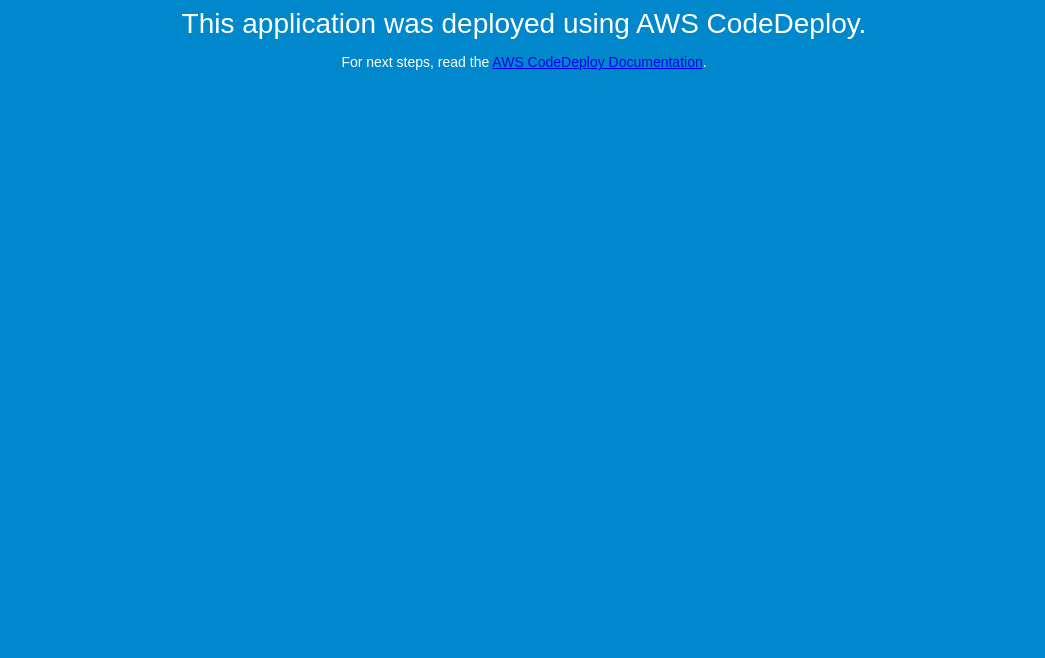
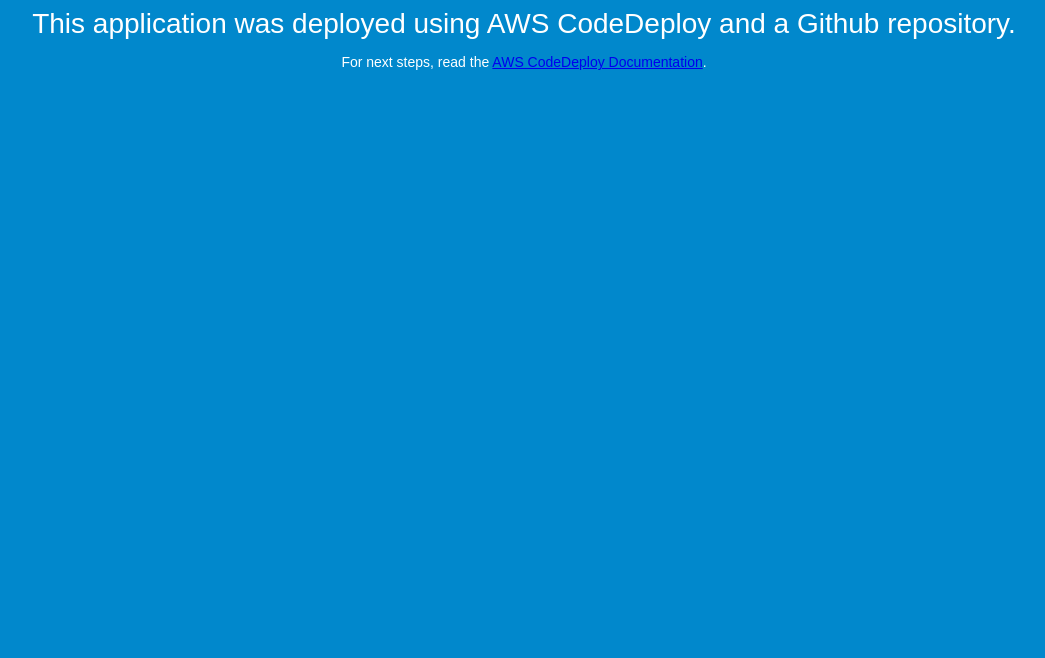
Before and after one commit to azoutte/SampleApp_Linux, a plain HTML site: page index.html in a window 1280 px wide. Shown: the part 142-800 px from the top of the page, without its empty margins (116-1161 px from the left). Drawn offline with Linux system fonts and the light colour scheme.

Commit message:
changed message

```diff
--- a/index.html
+++ b/index.html
@@ -27,7 +27,7 @@
 <body>
   <div align="center">
     <h1>Congratulations</h1>
-    <h2>This application was deployed using AWS CodeDeploy.</h2>
+    <h2>This application was deployed using AWS CodeDeploy and a Github repository.</h2>
     <p>For next steps, read the <a href="http://aws.amazon.com/documentation/codedeploy">AWS CodeDeploy Documentation</a>.</p>
   </div>
 </body>
```
